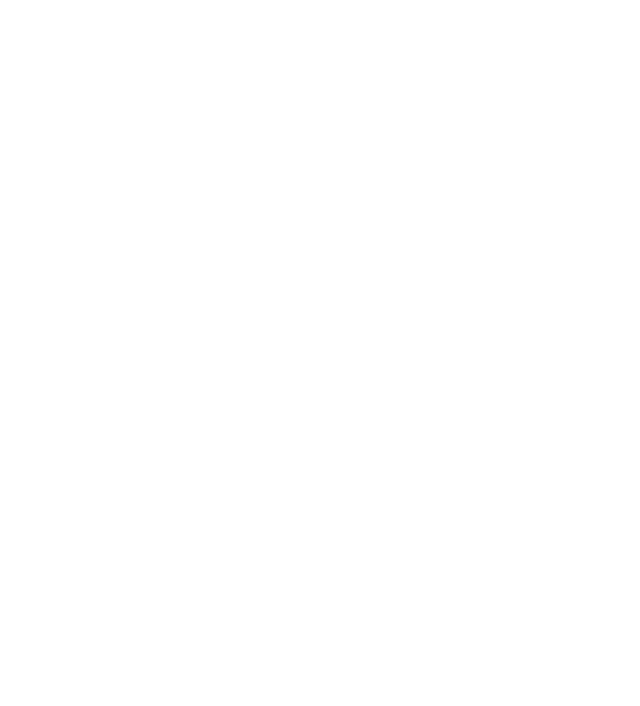
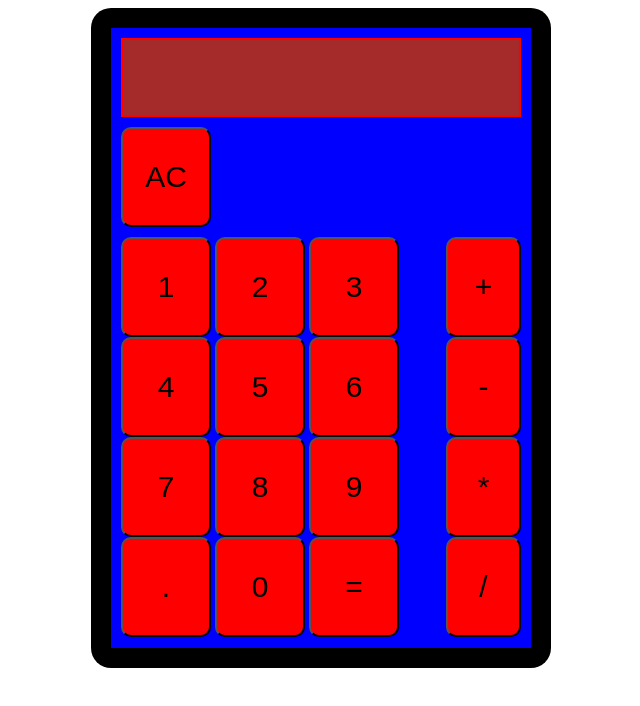
Before and after one commit to Nyle-Blake/Calculator, a plain HTML site: page index.html in a window 1280 px wide. Shown: the whole page, without its empty margins (319-959 px from the left). Drawn offline with Linux system fonts and the light colour scheme.

Commit message:
Add querySelectors for buttons and input-scren, add AC button, alter styling,

```diff
--- a/index.html
+++ b/index.html
@@ -11,7 +11,37 @@
   <body>
 
     <div class="container">
-
+      <div class="calc-shell">
+        <div class="input-screen">
+          <p class="input"></p>
+          <p class="result"></p>
+        </div>
+        <div>
+          <button class="other-btn">AC</button>
+        </div>
+        <div class="calc-inner">
+          <div class="num-container">
+            <button class="num-btn" value="1">1</button>
+            <button class="num-btn" value="2">2</button>
+            <button class="num-btn" value="3">3</button>
+            <button class="num-btn" value="4">4</button>
+            <button class="num-btn" value="5">5</button>
+            <button class="num-btn" value="6">6</button>
+            <button class="num-btn" value="7">7</button>
+            <button class="num-btn" value="8">8</button>
+            <button class="num-btn" value="9">9</button>
+            <button class="other-btn">.</button>
+            <button class="num-btn" value="0">0</button>
+            <button class="other-btn">=</button>
+          </div>
+          <div class="operators">
+            <button class="operator-btn">+</button>
+            <button class="operator-btn">-</button>
+            <button class="operator-btn">*</button>
+            <button class="operator-btn">/</button>
+          </div>
+        </div>
+      </div>
     </div>
 
   </body>
--- a/script.js
+++ b/script.js
@@ -1,17 +1,27 @@
+const userInput = document.querySelector('.input')
+const calcResult = document.querySelector('.result')
+const numBtn = Array.from(document.querySelectorAll('.num-btn'))
+const operatorBtn = Array.from(document.querySelectorAll('.operator-btn'))
+const otherBtn = Array.from(document.querySelectorAll('.other-btn'))
+
+const clearInputScreen = () => {
+  return userInput.textContent = ''
+}
+
 const addition = (a, b) => {
-  return a + b;
+  return parseFloat(a) + parseFloat(b);
 };
 
 const subtraction = (a, b) => {
-  return a - b;
+  return parseFloat(a) - parseFloat(b);
 };
 
 const multiplication = (a, b) => {
-  return a * b;
+  return parseFloat(a) * parseFloat(b);
 };
 
 const division = (a, b) => {
-  return a / b;
+  return parseFloat(a) / parseFloat(b);
 };
 
 const operate = (a, b, operator) => {
--- a/style.css
+++ b/style.css
@@ -0,0 +1,61 @@
+body {
+  display: flex;
+  flex-direction: column;
+  justify-content: center;
+  align-items: center;
+}
+
+.container {
+  display: flex;
+  flex-direction: column;
+  background-color: black;
+  padding: 20px;
+  border-radius: 20px;
+}
+
+.input-screen {
+  border: 2px solid red;
+  height: 75px;
+  background-color: brown;
+}
+
+.calc-shell {
+  display: flex;
+  flex-direction: column;
+  gap: 10px;
+  background-color: blue;
+  width: 400px;
+  height: 600px;
+  padding: 10px;
+}
+
+.calc-inner {
+  display: flex;
+}
+
+.numbers {
+  display: flex;
+  flex-direction: column;
+}
+
+.num-btn, .operator-btn, .other-btn {
+  border-radius: 10px;
+  background-color: red;
+  cursor: pointer;
+  font-size: 30px;
+}
+
+.num-btn, .other-btn {
+  width: 90px;
+  height: 100px;
+}
+
+.operator-btn {
+  width: 75px;
+  height: 100px;
+}
+
+.operators {
+  display: flex;
+  flex-direction: column;
+}
```
